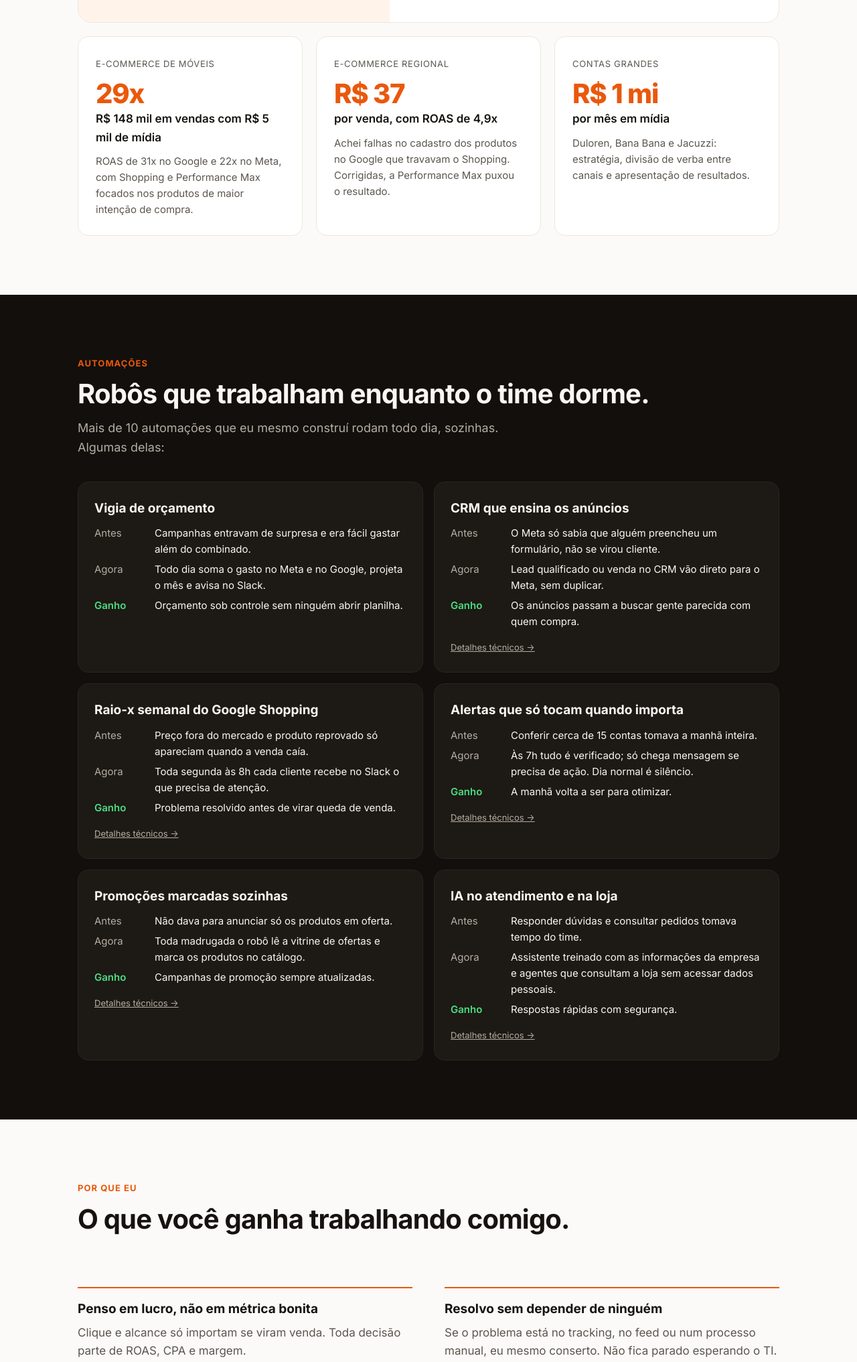
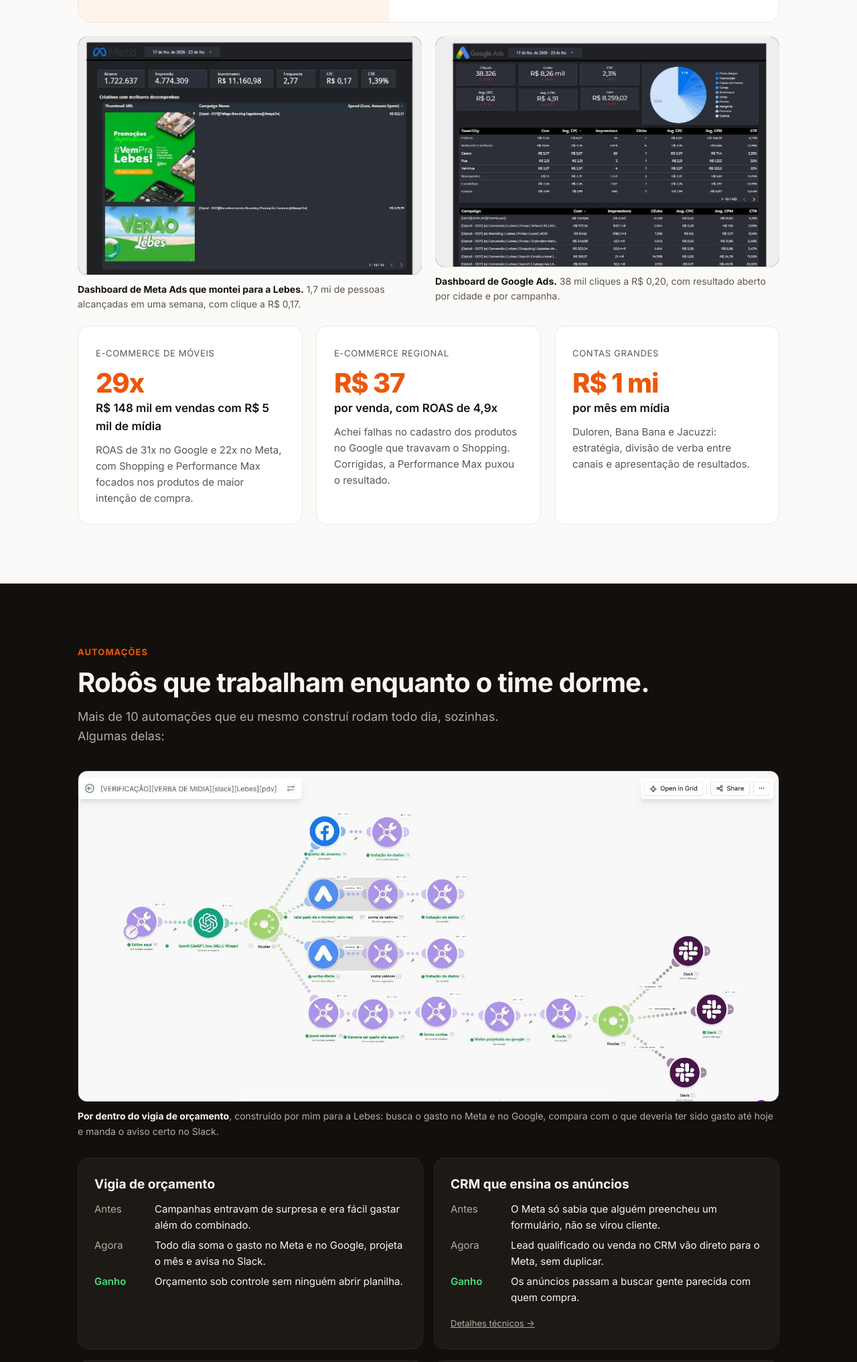
Before and after one commit to jonathanrobertsilveira-wq/jonathanrobertsilveira-wq.github.io, a plain HTML site: page index.html in a window 1280 px wide. Shown: the part 2456-4489 px from the top of the page at 67% size. Drawn offline with Linux system fonts and the light colour scheme.

Commit message:
Adiciona prints reais: dashboards da Lebes, robô de verba e plano de carreira
Co-Authored-By: Claude Opus 5.5 <noreply@anthropic.com>

```diff
--- a/index.html
+++ b/index.html
@@ -104,6 +104,22 @@
   .cs .k { font-size: 40px; font-weight: 800; letter-spacing: -.03em; color: var(--accent); margin: 10px 0 2px; line-height: 1.1; }
   .cs .kl { font-weight: 600; margin-bottom: 10px; }
   .cs p { color: var(--muted); font-size: 15px; margin: 0; }
+
+  /* IMAGENS */
+  .gallery { display: grid; grid-template-columns: 1fr 1fr; gap: 20px; margin-top: 20px; }
+  figure { margin: 0; }
+  figure a { display: block; border-radius: 14px; overflow: hidden; border: 1px solid var(--line); background: #1d1915; transition: transform .2s; }
+  figure a:hover { transform: translateY(-2px); }
+  figure img { display: block; width: 100%; height: auto; }
+  figcaption { font-size: 14px; color: var(--muted); margin-top: 10px; }
+  figcaption b { color: var(--text); }
+  .auto-band figure a { border-color: var(--hero-line); }
+  .auto-band figcaption { color: var(--hero-muted); }
+  .auto-band figcaption b { color: var(--hero-text); }
+  .shot-wide { margin-bottom: 28px; }
+  .lead-proof { display: grid; grid-template-columns: 1fr 1fr; gap: 32px; align-items: center; margin-top: 40px; }
+  .lead-proof p { color: var(--muted); margin: 0; }
+  @media (max-width: 860px) { .gallery, .lead-proof { grid-template-columns: 1fr; } }
 
   /* AUTOMAÇÕES */
   .auto-band { background: var(--hero-bg); color: var(--hero-text); }
@@ -268,6 +284,17 @@
       </div>
     </article>
 
+    <div class="gallery">
+      <figure>
+        <a href="img/lebes-dashboard-meta.jpg" target="_blank" rel="noopener"><img src="img/lebes-dashboard-meta.jpg" alt="Dashboard de Meta Ads da Lebes: 1,7 milhão de pessoas alcançadas, 4,7 milhões de impressões, CPC de R$ 0,17" loading="lazy" width="1053" height="729"></a>
+        <figcaption><b>Dashboard de Meta Ads que montei para a Lebes.</b> 1,7 mi de pessoas alcançadas em uma semana, com clique a R$ 0,17.</figcaption>
+      </figure>
+      <figure>
+        <a href="img/lebes-dashboard-google.jpg" target="_blank" rel="noopener"><img src="img/lebes-dashboard-google.jpg" alt="Dashboard de Google Ads da Lebes: 38 mil cliques, CTR de 2,3%, CPC de R$ 0,20, resultado por cidade e por campanha" loading="lazy" width="1095" height="733"></a>
+        <figcaption><b>Dashboard de Google Ads.</b> 38 mil cliques a R$ 0,20, com resultado aberto por cidade e por campanha.</figcaption>
+      </figure>
+    </div>
+
     <div class="cases-small">
       <div class="cs">
         <span class="who">E-commerce de móveis</span>
@@ -296,6 +323,10 @@
     <span class="eyebrow">Automações</span>
     <h2>Robôs que trabalham enquanto o time dorme.</h2>
     <p class="intro">Mais de 10 automações que eu mesmo construí rodam todo dia, sozinhas. Algumas delas:</p>
+    <figure class="shot-wide">
+      <a href="img/robo-verba-make.jpg" target="_blank" rel="noopener"><img src="img/robo-verba-make.jpg" alt="Fluxo de automação no Make: busca o gasto no Meta e no Google, soma, projeta a verba e manda alerta no Slack" loading="lazy" width="1798" height="848"></a>
+      <figcaption><b>Por dentro do vigia de orçamento</b>, construído por mim para a Lebes: busca o gasto no Meta e no Google, compara com o que deveria ter sido gasto até hoje e manda o aviso certo no Slack.</figcaption>
+    </figure>
     <div class="autos">
       <div class="auto">
         <h3>Vigia de orçamento</h3>
@@ -353,6 +384,15 @@
       <div><h3>Já liderei e formei gente</h3><p>Liderei 5 especialistas, criei plano de carreira e treinei todos os novos colaboradores de uma agência.</p></div>
       <div><h3>Testo antes de acreditar</h3><p>Cada mudança importante passa por teste A/B, e o aprendizado fica registrado, mesmo quando o teste não ganha.</p></div>
     </div>
+    <div class="lead-proof">
+      <figure>
+        <a href="img/plano-carreira-head.png" target="_blank" rel="noopener"><img src="img/plano-carreira-head.png" alt="Slide do plano de carreira: função principal e responsabilidades do Head de Performance" loading="lazy" width="1107" height="619"></a>
+      </figure>
+      <div>
+        <h3 style="margin:0 0 8px;font-size:21px">Plano de carreira que eu criei</h3>
+        <p>Na DOT Conceito desenhei os níveis do time de performance, do analista ao head: o que cada um faz, o que não faz e quais certificações levam ao próximo nível. Cada pessoa tinha PDI e 1:1 comigo.</p>
+      </div>
+    </div>
   </div>
 </section>
 
```
Also changed, not shown: img/lebes-dashboard-google.jpg (added), img/lebes-dashboard-meta.jpg (added), img/plano-carreira-head.png (added), img/robo-verba-make.jpg (added).
